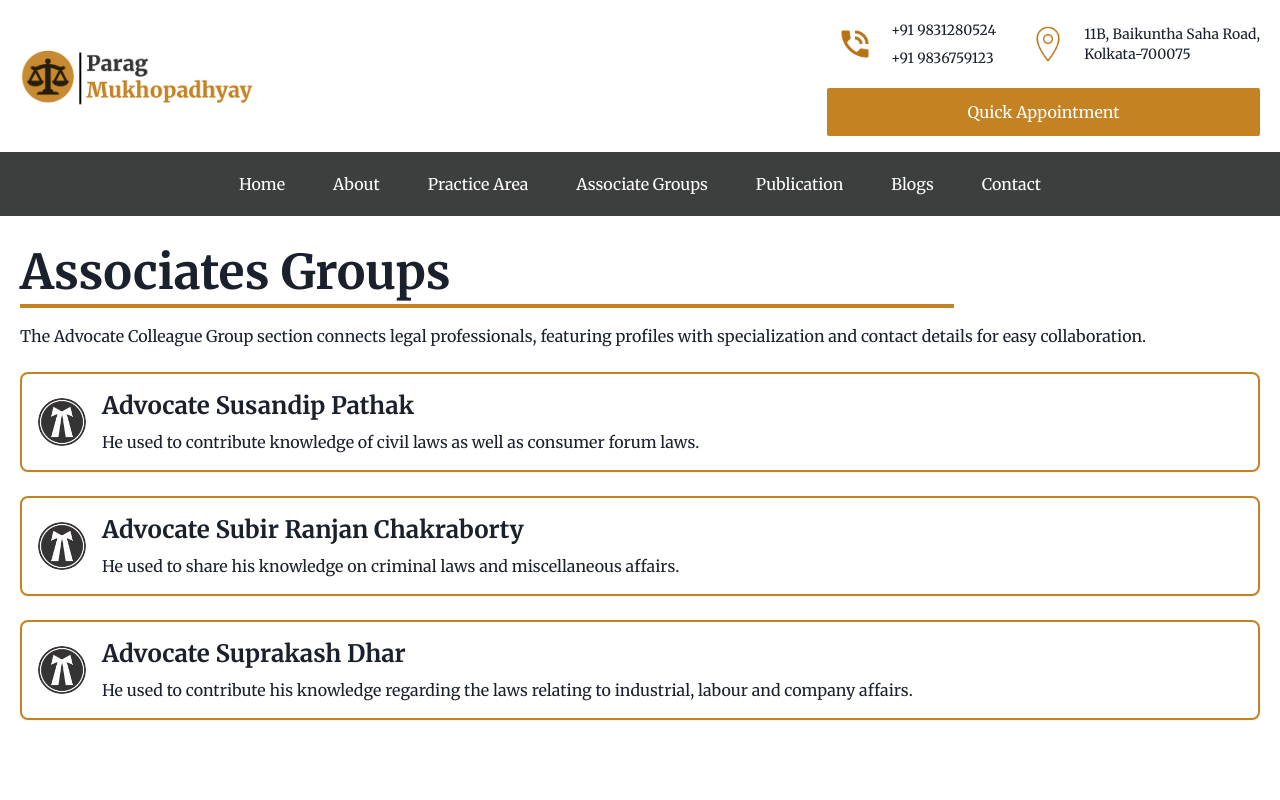
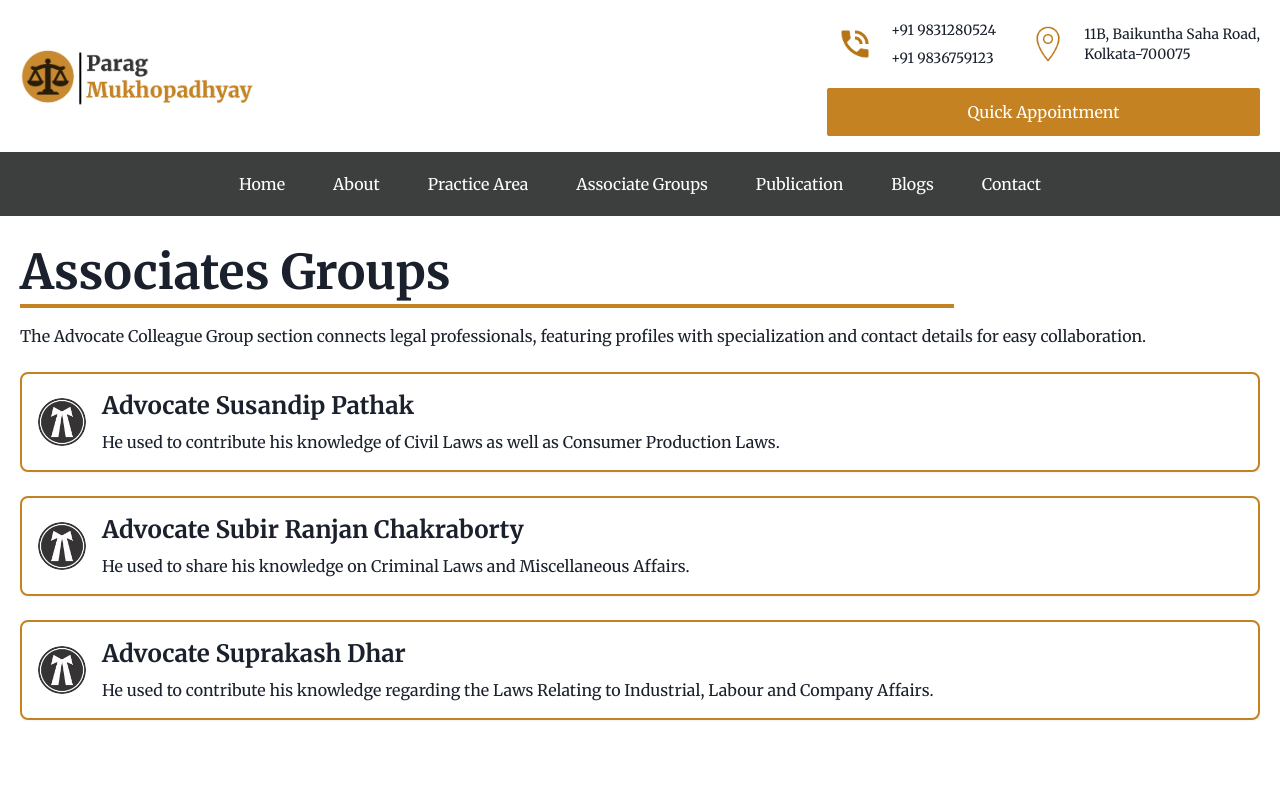
Before and after one commit to XystSoftech/parag-mukhopadhyay-website, a Next.js app: page /colleague-groups in a window 1280 px wide. Shown: the top 800 px of the page. Built offline with nearby package versions, Linux system fonts and the light colour scheme.

Commit message:
spellig chnages made

```diff
--- a/src/app/about/page.tsx
+++ b/src/app/about/page.tsx
@@ -26,9 +26,9 @@ const AboutPage = () => {
                                 D.L.T., P.G.D.C.F.S., M.F.M., M.A. (Police Admn.), D.C.L.,
                                 D.L.LA.L., P.G.D. P.M. & I.R., C.H.F.I.
                             </b>{" "}
-                            Mr. Mukhopadhyay stands out as a leader in the legal fiel in{" "}
+                            Mr. Mukhopadhyay stands out as a leader in the legal field in{" "}
                             <span className="standout-text">
-                            High Court  , District Courts and Criminal Courts. In india.
+                                High Courts, District Courts and Criminal Courts. In India
                             </span>{" "}
                             and{" "}
 
--- a/src/app/colleague-groups/page.tsx
+++ b/src/app/colleague-groups/page.tsx
@@ -19,22 +19,21 @@ const ColleagueGroupPage = () => {
                         <Avatar src='/icons/advocate.png' />
                         <div>
                             <h3 className="text-lg md:text-xl lg:text-2xl font-semibold mb-2">Advocate Susandip Pathak</h3>
-                            <p>He used to contribute knowledge of civil laws as well as consumer forum laws.
-                            </p>
+                            <p>He used to contribute his knowledge of Civil Laws as well as Consumer Production Laws.</p>
                         </div>
                     </li>
                     <li className="flex items-center space-x-4 p-4 border-2 border-primary rounded-lg shadow-sm hover:bg-primary/10 transition-colors duration-200 w-full">
                         <Avatar src='/icons/advocate.png' />
                         <div>
                             <h3 className="text-lg md:text-xl lg:text-2xl font-semibold mb-2">Advocate Subir Ranjan Chakraborty</h3>
-                            He used to share his knowledge on criminal laws and miscellaneous affairs.
+                            He used to share his knowledge on Criminal Laws and Miscellaneous Affairs.
                         </div>
                     </li>
                     <li className="flex items-center space-x-4 p-4 border-2 border-primary rounded-lg shadow-sm hover:bg-primary/10 transition-colors duration-200 w-full">
                         <Avatar src='/icons/advocate.png' />
                         <div>
                             <h3 className="text-lg md:text-xl lg:text-2xl font-semibold mb-2">Advocate Suprakash Dhar</h3>
-                            <p> He used to contribute his knowledge regarding the laws relating to industrial, labour and company affairs.</p>
+                            <p> He used to contribute his knowledge regarding the Laws Relating to Industrial, Labour and Company Affairs.</p>
                         </div>
                     </li>
                 </div>
--- a/src/components/Home/AboutUs.tsx
+++ b/src/components/Home/AboutUs.tsx
@@ -15,16 +15,16 @@ const AboutUs = () => {
                         is a distinguished advocate renowned for his extensive expertise
                         and comprehensive academic background, with qualifications
                         viz <b className="italic">B.Sc., LL.M.</b>, and several
-                        specialization such as in{" "}
+                        specialization such as in
                         <b className="italic">
-                            D.L.T., P.G.D.C.F.S., M.F.M., M.A. (Police Admn.), D.C.L.,
+                             D.L.T., P.G.D.C.F.S., M.F.M., M.A. (Police Admn.), D.C.L.,
                             D.L.LA.L., P.G.D. P.M. & I.R., C.H.F.I.
                         </b>{" "}
                         Mr. Mukhopadhyay stands out as a leader in the legal field in
                         <span className="standout-text">
-                            High Court  , District Courts and Criminal Courts. In india
-                        </span>
-                        he brings unparalleled skill and dedication to his practice.
+                            High Court, District Courts and Criminal Courts. In India
+                    </span>
+                         he brings unparalleled skill and dedication to his practice.
                     </p>
 
                     <button className="btn-primary hover:text-black" onClick={() => window.location.href = "/about"}>Learn More</button>
```
